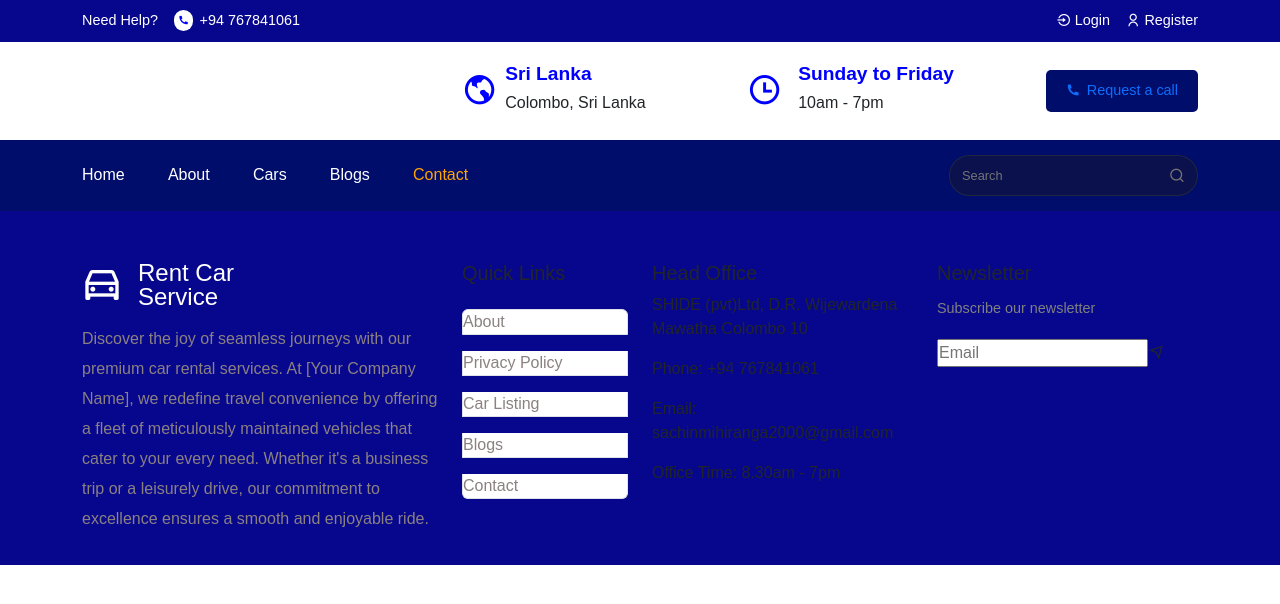
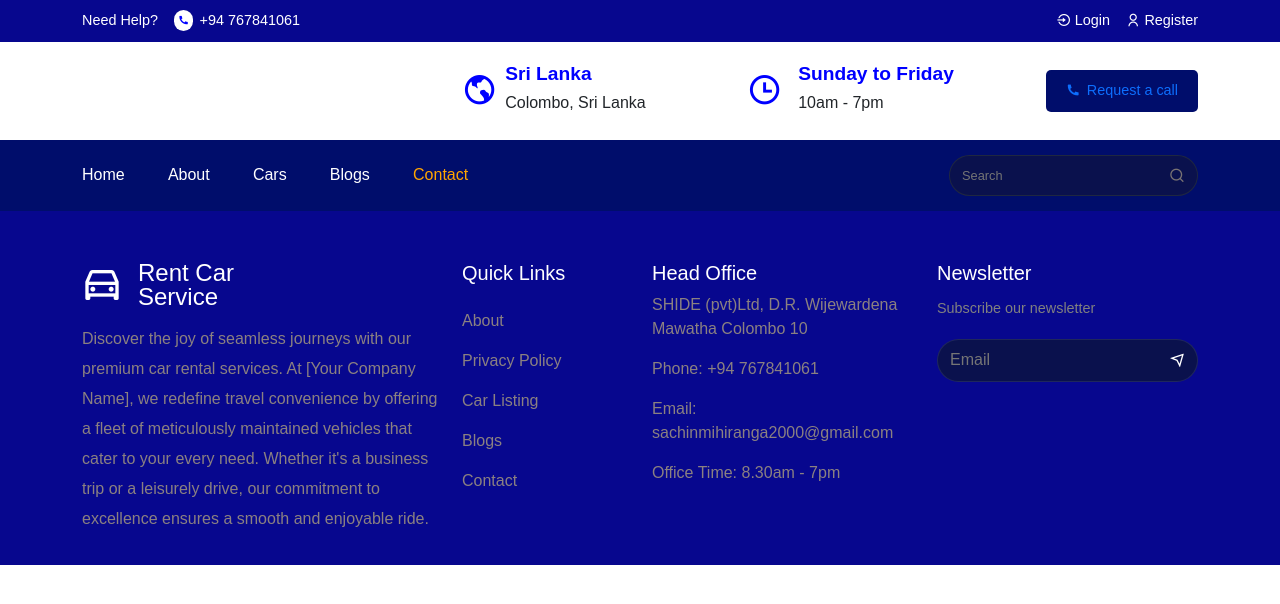
Before and after one commit to SachinMihiranga/React--CarRental, a React (Create React App) app: page /contact in a window 1280 px wide. Shown: the top 604 px of the page. Built offline with nearby package versions, Linux system fonts and the light colour scheme.

Commit message:
add css for footer

```diff
--- a/src/component/Footer/Footer.jsx
+++ b/src/component/Footer/Footer.jsx
@@ -99,6 +99,8 @@ const Footer = () => {
         </div>
         </div>
       </Col>
+      <Col lg="12">
+      </Col>
      </Row>
     </Container>
   </footer>
--- a/src/styles/footer.css
+++ b/src/styles/footer.css
@@ -21,10 +21,46 @@
 }
 
 .quick_link{
-    border: none;
-    background: transparent;
+    border: none !important;
+    background: transparent !important;
 }
 .quick_link a{
     color: rgb(139, 129, 129);
     text-decoration: none;
+    font-weight: 300;
+    transition: 0.3s;
 }
+
+.quick_link a:hover{
+   color: orange;
+}
+
+.footer_link-title{
+    color: white;
+}
+
+.office_info{
+    color:rgb(139, 129, 129) ;
+    font-weight: 300;
+}
+
+.newsletter{
+    display: flex;
+    align-items: center;
+    justify-content: space-between;
+    padding: 8px 12px;
+    border: 1px solid #7c8a972f;
+    border-radius: 50px;
+    background: #0a114d;
+}
+
+.newsletter input{
+    background: transparent;
+    color: white;
+    border: none;
+    outline: none;
+}
+
+.newsletter span i{
+    color: white;
+}
```
